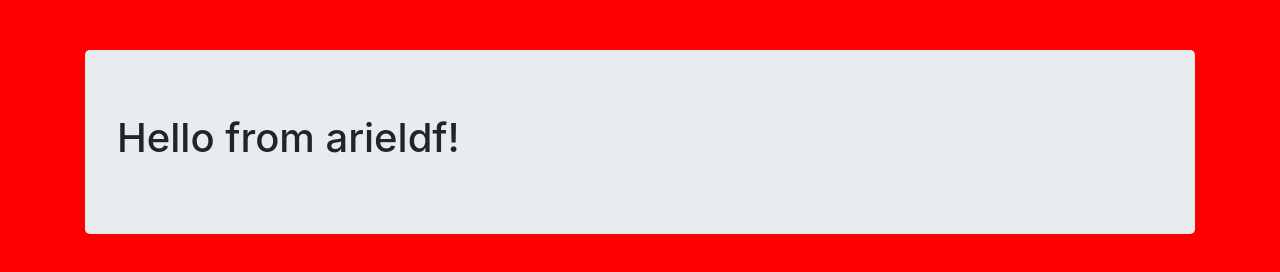
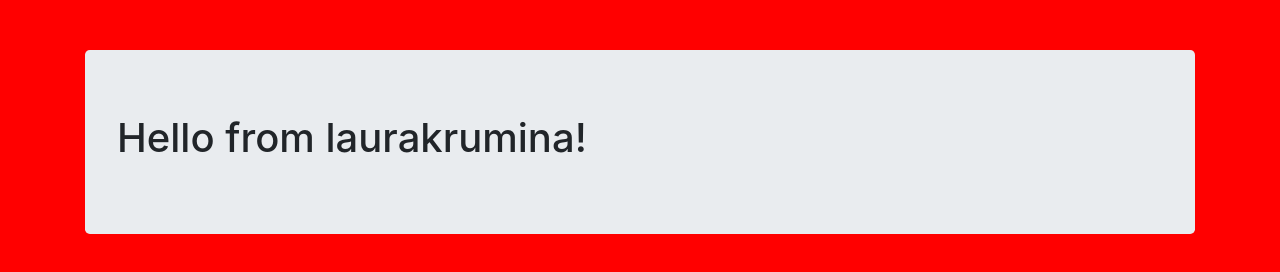
Before and after one commit to laurakrumina/website, a website: page src/index.html in a window 1280 px wide. Drawn offline with nearby package versions, Linux system fonts and the light colour scheme.

Commit message:
* Change text

```diff
--- a/src/index.html
+++ b/src/index.html
@@ -12,7 +12,7 @@
 
   <div class="container">
     <div class="jumbotron">
-      <h1>Hello from arieldf!</h1>
+      <h1>Hello from laurakrumina!</h1>
     </div>
   </div>
 
```
